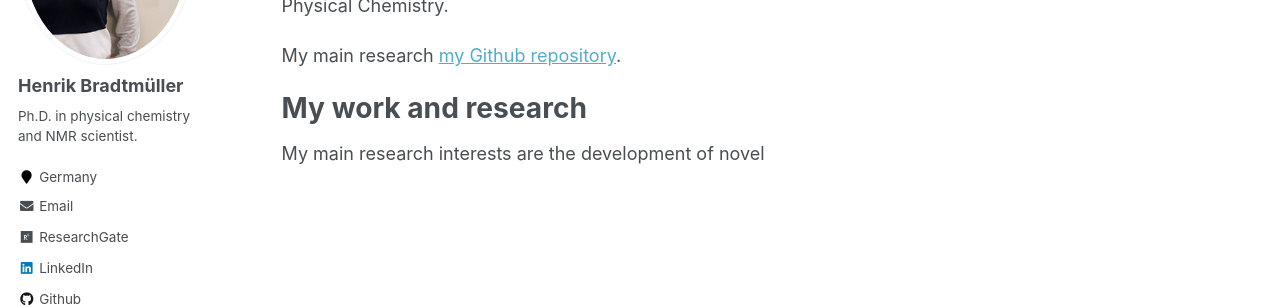
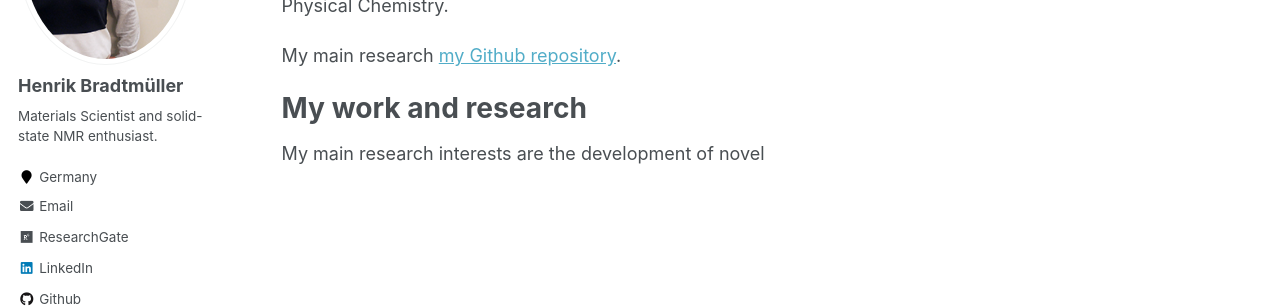
Before and after one commit to hbrmn/hbrmn.github.io, a Jekyll site: the page built from _pages/about.md, in a window 1280 px wide. Shown: the part 317-624 px from the top of the page. Built offline with Jekyll 4.4.1, drawn with Linux system fonts in a browser that asks for light colours; some web fonts are replaced.

Commit message:
Update _config.yml

```diff
--- a/_config.yml
+++ b/_config.yml
@@ -10,7 +10,7 @@
 title                    : "Henrik Bradtmüller"
 title_separator          : "-"
 name                     : &name "Henrik Bradtmüller"
-description              : &description "Chemist - Postdoctoral researcher - "
+description              : &description "Postdoctoral researcher in Materials Science"
 url                      : https://hbrmn.github.io # the base hostname & protocol for your site e.g. "https://mmistakes.github.io"
 baseurl                  : "" # the subpath of your site, e.g. "/blog"
 repository               : "https://github.com/hbrmn"
@@ -82,7 +82,7 @@
 author:
   name             : "Henrik Bradtmüller"
   avatar           : "profile.png"
-  bio              : "Ph.D. in physical chemistry and NMR scientist."
+  bio              : "Materials Scientist and solid-state NMR enthusiast."
   location         : "Germany"
   employer         :
   pubmed           :
```
